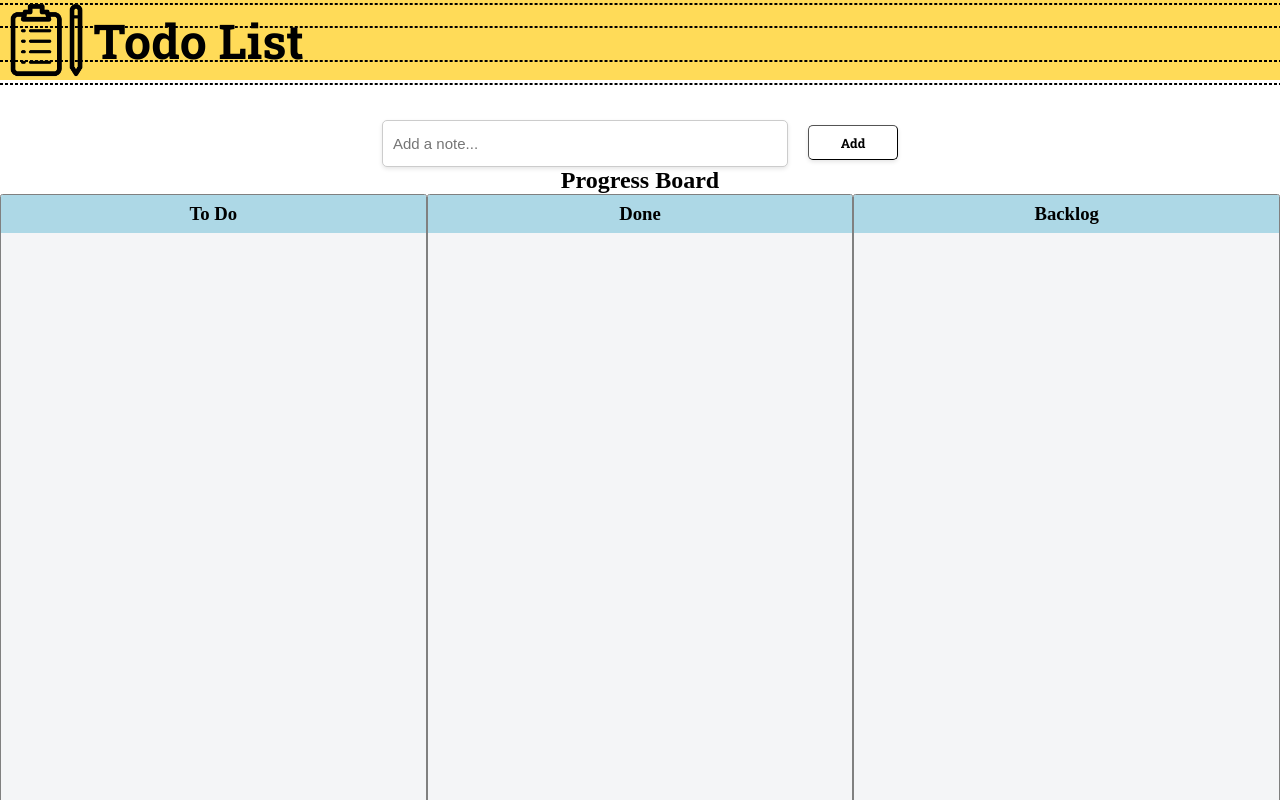
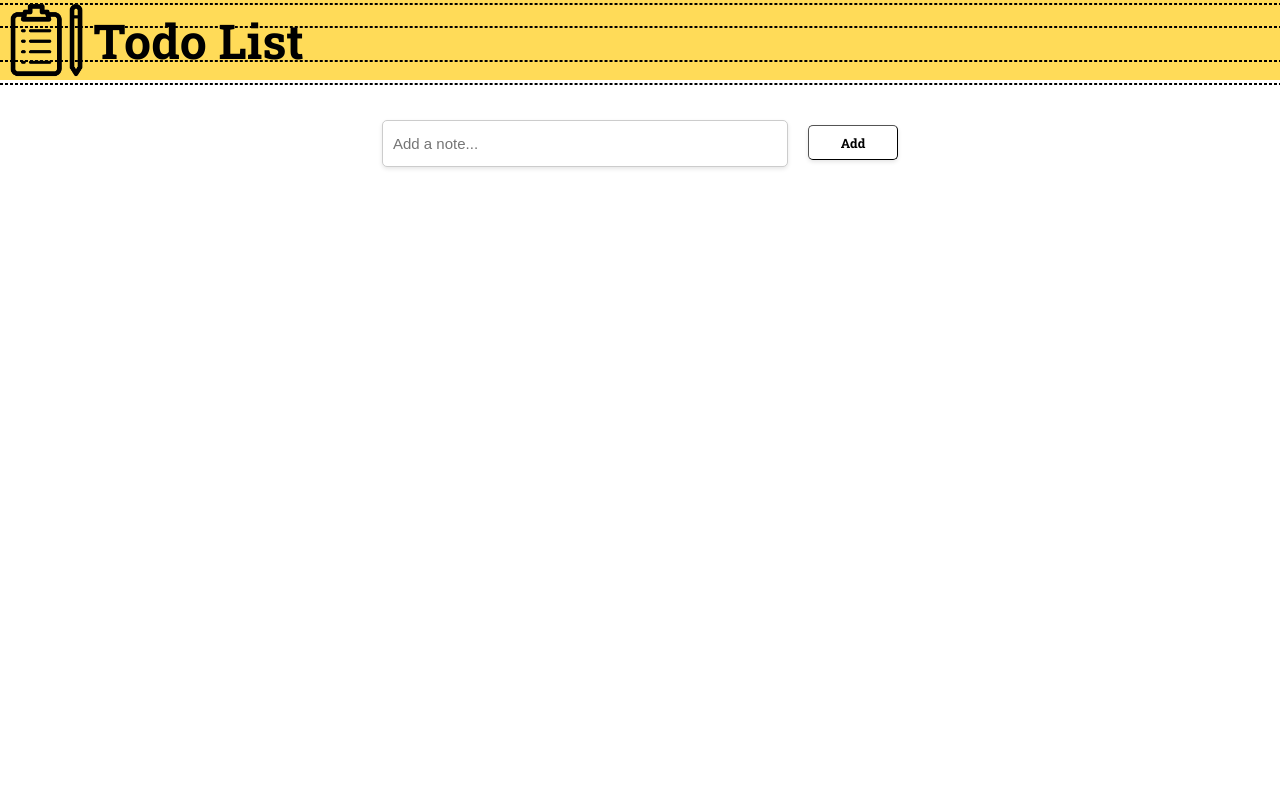
Before and after one commit to rahmanMian/SnapTask, a React (Vite) app in the folder todo-app/: page / in a window 1280 px wide. Shown: the top 800 px of the page. Built offline with nearby package versions, Linux system fonts and the light colour scheme.

Commit message:
local storage issue

```diff
--- a/todo-app/src/Column.jsx
+++ b/todo-app/src/Column.jsx
@@ -5,45 +5,24 @@
 
 
 const Container = styled.div`
-    background-color: #f4f5f7;
-    border-radius: 2.5px;
+    background-color: white;
     width: 700px;
     height: 900px;
-    overflow-y: scroll;
-    -ms-overflow-style: none;
-    scrollbar-width: none;
-    border: 1px solid gray;
+    border: none;
+    overflow:hidden;
 `;
 
 
-const Title = styled.h3`
-    padding: 8px;
-    background-color: pink;
-    text-align: center;
-`;
 
-const TaskList = styled.div`
-    padding: 3px;
-    transistion: background-color 0.2s ease;
-    background-color: #f4f5f7;
-    flex-grow: 1;
-    min-height: 100px;
-`;
+
 
 export default function Column({title, tasks, id, notes,deleteNote,editNote,todos,addTodo,toggleTodo,deleteTodo,editTodo}) {
   return (
   <Container className='column'>
-        <Title
-        style={{
-            backgroundColor: "lightblue",
-            position: "stick",
-        }}
-        >
-            {title}
-        </Title>
+
         <Droppable droppableId={id}>
                 {(provided, snapshot) => (
-                    <TaskList
+                    <div
                         ref={provided.innerRef}
                         {...provided.droppableProps}
                         isDraggingOver={snapshot.isDraggingOver}
@@ -61,7 +40,7 @@
                             index={index}/>
                         ))}
                         {provided.placeholder}
-                    </TaskList>
+                    </div>
                 )}
             </Droppable>
   </Container>
--- a/todo-app/src/Kanban.jsx
+++ b/todo-app/src/Kanban.jsx
@@ -118,8 +118,7 @@
 
     return (
         <DragDropContext onDragEnd={handleDragEnd}>
-            <h2 style={{ textAlign: "center" }}>Progress Board</h2>
-            <div style={{ display: "flex", justifyContent: "space-between", alignItems: "center", flexDirection: "row" }}>
+            <div className="tafa" style={{ display: "flex"}}>
                 <Column
                     title="To Do"
                     id="to-do"
--- a/todo-app/src/styles.css
+++ b/todo-app/src/styles.css
@@ -242,3 +242,20 @@
            columns: 1;
      }
     }
+
+    .column{
+      margin: 0;
+      border: 0;
+    }
+
+    .container{
+      margin: 0;
+      border: 0;
+    }
+
+    .tafa{
+      width: 90%;
+      transform: translateX(70px);
+      margin-top: 50px;
+      background-color: white;
+    }
```
